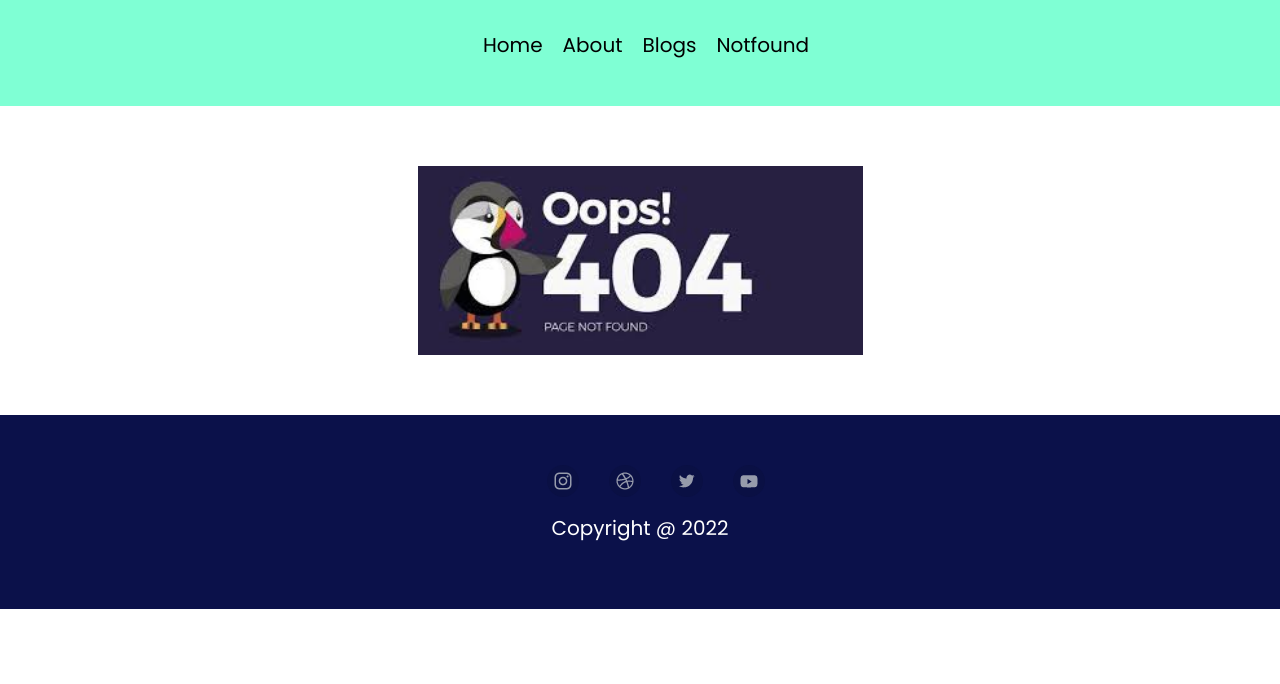
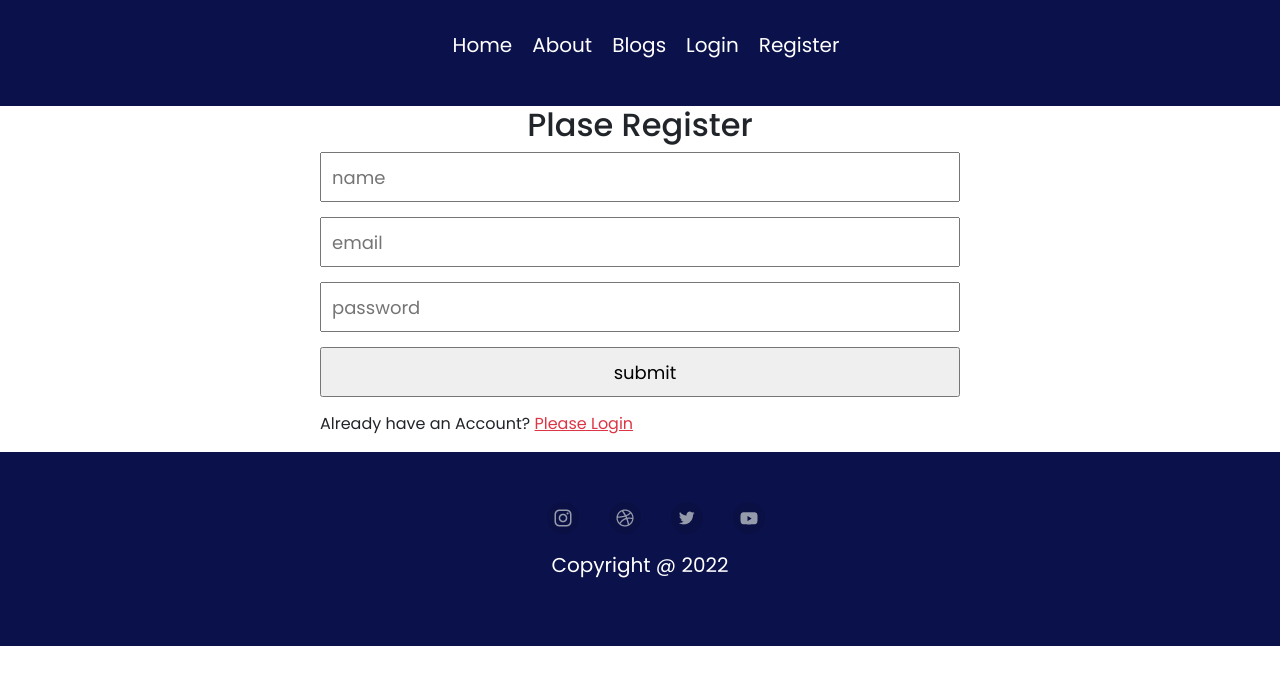
Before and after one commit to samparaniroy/independent-service-provider, a React (Create React App) app: page /register in a window 1280 px wide. Shown: the top 684 px of the page. Built offline with nearby package versions, Linux system fonts and the light colour scheme.

Commit message:
login update

```diff
--- a/package.json
+++ b/package.json
@@ -6,8 +6,10 @@
     "@testing-library/jest-dom": "^5.16.4",
     "@testing-library/react": "^13.1.1",
     "@testing-library/user-event": "^13.5.0",
+    "bootstrap": "^5.1.3",
     "firebase": "^9.6.11",
     "react": "^18.0.0",
+    "react-bootstrap": "^2.2.3",
     "react-dom": "^18.0.0",
     "react-router-dom": "^6.3.0",
     "react-scripts": "5.0.1",
--- a/src/App.js
+++ b/src/App.js
@@ -6,6 +6,8 @@ import About from './components/About/About';
 import Blogs from './components/Blogs/Blogs';
 import Footer from './components/Footer/Footer'
 import Notfound from './components/Notfound/Notfound';
+import Login from './components/Login/Login/Login';
+import Register from './components/Login/Register/Register';
 
 
 function App() {
@@ -16,6 +18,8 @@ function App() {
         <Route path='/' element={<Home></Home>}></Route>
         <Route path='/about' element={<About></About>}></Route>
         <Route path='/blogs' element={<Blogs></Blogs>}></Route>
+        <Route path='/login' element={<Login></Login>}></Route>
+        <Route path='/register' element={<Register></Register>}></Route>
         <Route path='*' element={<Notfound></Notfound>}></Route>
       </Routes>
       <Footer></Footer>
--- /dev/null
+++ b/src/components/Login/Login/Login.css
@@ -0,0 +1,12 @@
+.login-form{
+    margin: 0 auto;
+    width: 50%;
+}
+.login-form input {
+    display: block;
+    width: 100%;
+    height: 50px;
+    padding-left: 10px;
+    font-size: 18px;
+    margin-bottom: 15px;
+}
--- /dev/null
+++ b/src/components/Login/Login/Login.js
@@ -0,0 +1,34 @@
+import React, { useRef } from 'react';
+import './Login.css'
+import { Link, useNavigate } from 'react-router-dom';
+
+const Login = () => {
+    const emailRef = useRef('');
+    const passwordRef = useRef('');
+    const navigate =useNavigate()
+
+    const handleSubmit = event =>{
+        event.preventDefault();
+        const email = emailRef.current.value;
+        const password = passwordRef.current.value;
+        console.log(email, password)
+    }
+
+const navigateRegister = event =>{
+    navigate('/register')
+}
+
+    return (
+        <div className='login-form'>
+            <h2 className='text-primary text-center'>Please Login</h2>
+            <form onSubmit={ handleSubmit}>
+                <input ref={emailRef} type="email" name="email" id="" placeholder='email'/>
+                <input ref={passwordRef} type="password" name="password" id="" placeholder='password'/>
+                <input type="submit" value="submit" />
+            </form>
+            <p>If You Haven't Account Yet? <Link to='/register' className='text-danger' onClick={navigateRegister}>Please Register</Link></p>
+        </div>
+    );
+};
+
+export default Login;
--- /dev/null
+++ b/src/components/Login/Register/Register.css
@@ -0,0 +1,12 @@
+.register-form{
+    margin: 0 auto;
+    width: 50%;
+}
+.register-form input {
+    display: block;
+    width: 100%;
+    height: 50px;
+    padding-left: 10px;
+    font-size: 18px;
+    margin-bottom: 15px;
+}
--- /dev/null
+++ b/src/components/Login/Register/Register.js
@@ -0,0 +1,28 @@
+import React from 'react';
+import { Link, useNavigate } from 'react-router-dom';
+import './Register.css'
+
+const Register = () => {
+    const navigate = useNavigate();
+    const navigateLogin = event =>{
+        navigate('/login')
+    }
+    const handleSubmit = event=>{
+        event.preventDefault();
+        console.log(event.target.email.value)
+    }
+    return (
+        <div className='register-form'>
+            <h2 style={{textAlign: 'center'}}>Plase Register</h2>
+            <form onSubmit={handleSubmit}>
+                <input type="text" name="name" placeholder='name'/>
+                <input type="email" name="email" id="" placeholder='email'/>
+                <input type="password" name="password" id="" placeholder='password'/>
+                <input type="submit" value="submit" />
+            </form>
+            <p>Already have an Account? <Link to='/login' className='text-danger' onClick={navigateLogin}>Please Login</Link></p>
+        </div>
+    );
+};
+
+export default Register;
--- a/src/components/Navbar/Navbar.css
+++ b/src/components/Navbar/Navbar.css
@@ -1,5 +1,5 @@
 .navbar-area {
-	background: aquamarine;
+	background: #0b114a;
 	padding: 30px 0;
 }
 .navbar-content ul {
@@ -10,7 +10,7 @@
 }
 .navbar-content a {
 	margin-right: 20px;
-	color: black;
+	color: #fff;
 	text-decoration: none;
     font-size: 20px;
 }
--- a/src/components/Navbar/Navbar.js
+++ b/src/components/Navbar/Navbar.js
@@ -13,7 +13,8 @@ const Navbar = () => {
                                 <li><Link to='/'>Home</Link></li>
                                 <li><Link to='/about'>About</Link></li>
                                 <li><Link to='/blogs'>Blogs</Link></li>
-                                <li><Link to='/notfound'>Notfound</Link></li>
+                                <li><Link to='/login'>Login</Link></li>
+                                <li><Link to='/register'>Register</Link></li>
                             </ul>
                         </div>
                     </div>
```
Also changed, not shown: 1 other file (tests, documents, lock files or other folders).
